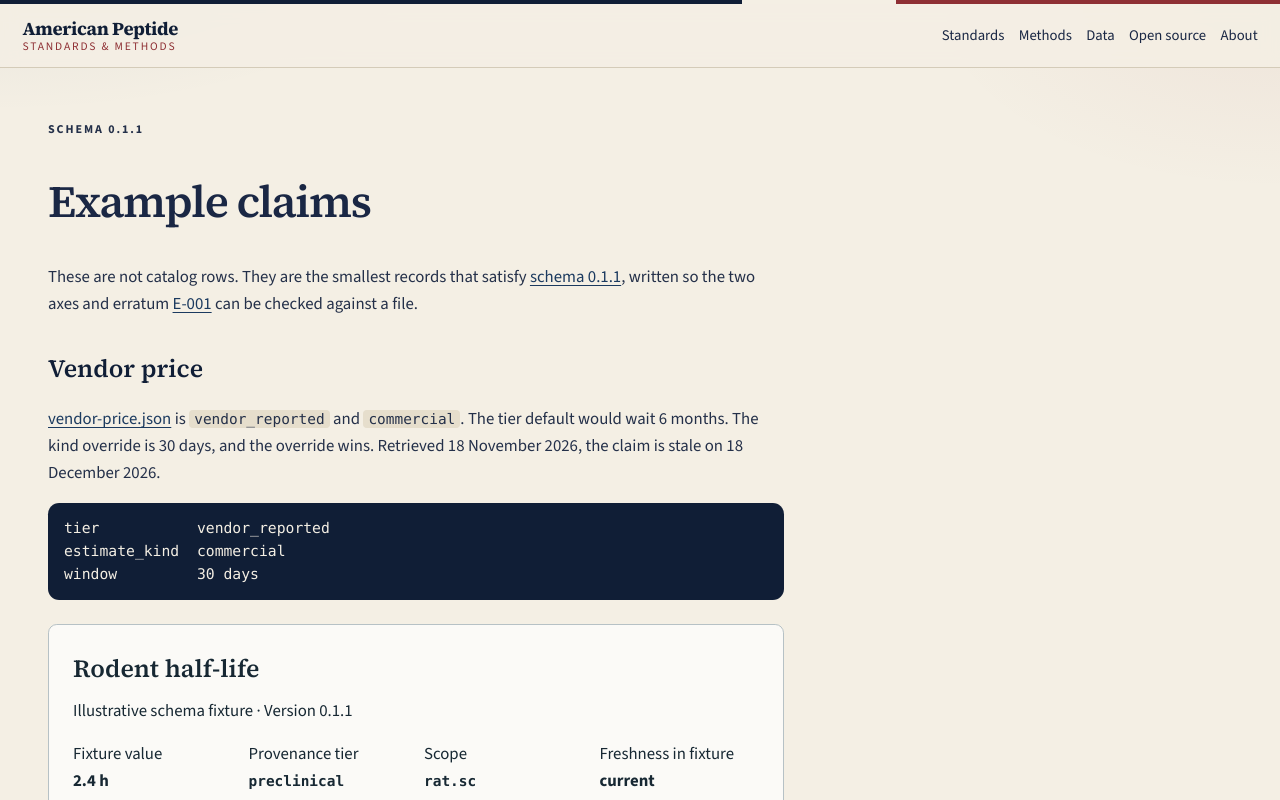
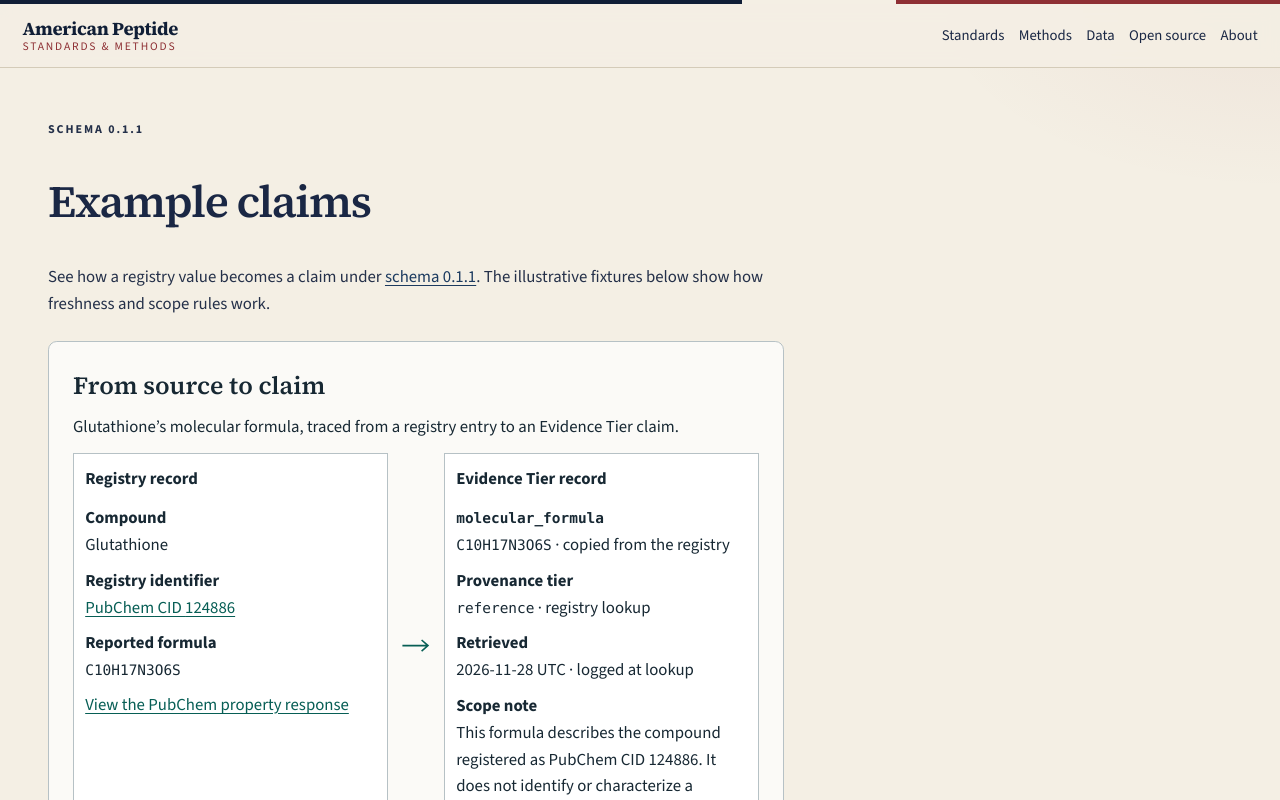
Before and after one commit to utilityincoming/american-peptide-org, a Next.js app: page /standards/evidence-tier/examples in a window 1280 px wide. Shown: the top 800 px of the page. Built offline with nearby package versions, Linux system fonts and the light colour scheme.

Commit message:
Trace a worked claim to its PubChem source

```diff
--- a/app/standards/evidence-tier/examples/page.tsx
+++ b/app/standards/evidence-tier/examples/page.tsx
@@ -1,10 +1,11 @@
+import { ClaimSourceTrace } from "@/components/ClaimSourceTrace";
 import { WorkedExample } from "@/components/WorkedExample";
 import type { Metadata } from "next";
 import Link from "next/link";
 
 export const metadata: Metadata = {
   title: "Example claims",
-  description: "Two Evidence Tier Schema 0.1.1 claims: a vendor price and a rodent half-life, with the freshness window each one uses.",
+  description: "Trace a public PubChem record to an Evidence Tier claim, then compare two illustrative examples of freshness and scope.",
   alternates: { canonical: "/standards/evidence-tier/examples" },
 };
 
@@ -14,10 +15,12 @@ export default function ExamplesPage() {
       <p className="kicker">Schema 0.1.1</p>
       <h1>Example claims</h1>
       <p>
-        These are not catalog rows. They are the smallest records that satisfy{" "}
-        <a href="/standards/evidence-tier/0.1.1/schema.json">schema 0.1.1</a>, written so the two axes and erratum{" "}
-        <Link href="/errata#e-001">E-001</Link> can be checked against a file.
+        See how a registry value becomes a claim under{" "}
+        <a href="/standards/evidence-tier/0.1.1/schema.json">schema 0.1.1</a>.
+        The illustrative fixtures below show how freshness and scope rules work.
       </p>
+
+      <ClaimSourceTrace />
 
       <h2>Vendor price</h2>
       <p>
--- /dev/null
+++ b/components/ClaimSourceTrace.tsx
@@ -0,0 +1,43 @@
+import claim from "@/public/data/examples/glutathione-formula-2026-11-28.json";
+import styles from "./PublicationVisuals.module.css";
+
+const { provenance } = claim;
+const sourceData = `https://pubchem.ncbi.nlm.nih.gov/rest/pug/compound/cid/${provenance.source_id}/property/MolecularFormula/JSON`;
+
+export function ClaimSourceTrace() {
+  return (
+    <figure id="glutathione-formula" className={styles.panel}>
+      <figcaption>
+        <h2>From source to claim</h2>
+        <p>Glutathione’s molecular formula, traced from a registry entry to an Evidence Tier claim.</p>
+      </figcaption>
+      <div className={styles.relationship}>
+        <section className={styles.node}>
+          <h3>Registry record</h3>
+          <dl className={styles.traceFields}>
+            <div><dt>Compound</dt><dd>Glutathione</dd></div>
+            <div>
+              <dt>Registry identifier</dt>
+              <dd><a href={provenance.source_url}>{provenance.source_name} CID {provenance.source_id}</a></dd>
+            </div>
+            <div><dt>Reported formula</dt><dd><code>{claim.value}</code></dd></div>
+          </dl>
+          <p><a href={sourceData}>View the PubChem property response</a></p>
+        </section>
+        <svg viewBox="0 0 40 24" fill="none" aria-hidden="true" focusable="false">
+          <path d="M3 12h32m-8-7 8 7-8 7" stroke="currentColor" strokeWidth="2" />
+        </svg>
+        <section className={styles.node}>
+          <h3>Evidence Tier record</h3>
+          <dl className={styles.traceFields}>
+            <div><dt><code>{claim.field}</code></dt><dd><code>{claim.value}</code> · copied from the registry</dd></div>
+            <div><dt>Provenance tier</dt><dd><code>{claim.tier}</code> · registry lookup</dd></div>
+            <div><dt>Retrieved</dt><dd><time dateTime={provenance.retrieved_at}>{provenance.retrieved_at.slice(0, 10)} UTC</time> · logged at lookup</dd></div>
+            <div><dt>Scope note</dt><dd>{claim.scope_note}</dd></div>
+          </dl>
+        </section>
+      </div>
+      <p><a href={`/data/examples/glutathione-formula-${provenance.retrieved_at.slice(0, 10)}.json`} download>Download the dated claim record (JSON)</a></p>
+    </figure>
+  );
+}
--- a/components/PublicationVisuals.module.css
+++ b/components/PublicationVisuals.module.css
@@ -94,3 +94,12 @@
 
 .releaseCitations dt { font-weight: 650; }
 .releaseCitations dd { margin: 0; }
+
+.traceFields {
+  display: grid;
+  gap: 0.55rem;
+  margin: 0.75rem 0 0;
+}
+
+.traceFields dt { font-weight: 650; }
+.traceFields dd { margin: 0; }
--- /dev/null
+++ b/public/data/examples/glutathione-formula-2026-11-28.json
@@ -0,0 +1,18 @@
+{
+  "id": "pubchem-124886-formula-2026-11-28",
+  "field": "molecular_formula",
+  "value": "C10H17N3O6S",
+  "tier": "reference",
+  "freshness": "current",
+  "estimate_kind": "identity",
+  "scope_note": "This formula describes the compound registered as PubChem CID 124886. It does not identify or characterize a physical sample.",
+  "provenance": {
+    "source_type": "registry",
+    "source_name": "PubChem",
+    "source_id": "124886",
+    "source_url": "https://pubchem.ncbi.nlm.nih.gov/compound/124886",
+    "method": "PubChem PUG REST MolecularFormula property lookup by CID.",
+    "retrieved_at": "2026-11-28T05:44:11Z",
+    "schema_version": "0.1.1"
+  }
+}
```
Also changed, not shown: 1 other file (tests, documents, lock files or other folders).
